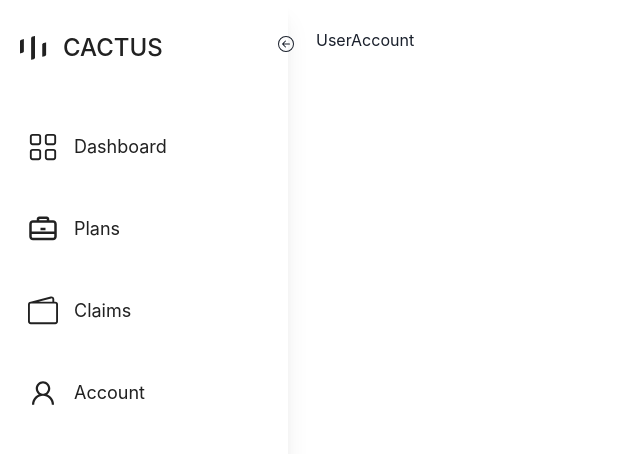
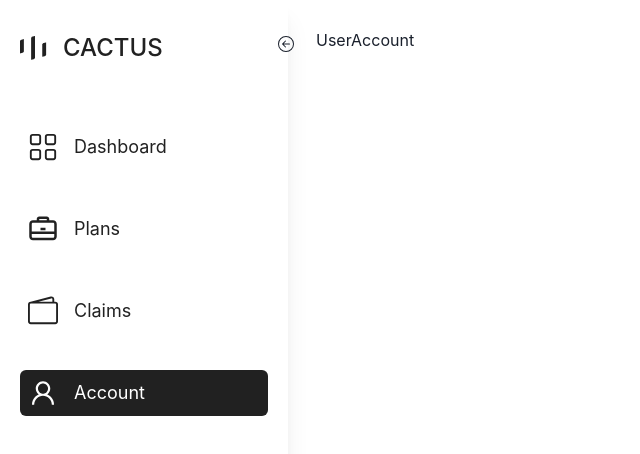
Before and after one commit to Tush-Up/Cactus-Frontend, a React (Create React App) app: page /dashboard/useraccount in a window 1280 px wide. Shown: the top 454 px of the page, without its empty margins (0-640 px from the left). Built offline with nearby package versions, Linux system fonts and the light colour scheme.

Commit message:
fix: sidebar to show background color when clicked

```diff
--- a/src/components/Sidebar.jsx
+++ b/src/components/Sidebar.jsx
@@ -4,10 +4,12 @@ import { BsArrowLeftCircle, BsGrid, BsWallet2 } from 'react-icons/bs';
 import { AiOutlineUser } from 'react-icons/ai';
 import { CgBriefcase } from "react-icons/cg";
 import { useNavigate } from 'react-router-dom';
+import { Link } from 'react-router-dom';
 
 
 export default function Sidebar ( { open, setOpen } )
 {
+
     const navigate = useNavigate()
     return (
         <div className={ `${ open ? 'w-72' : 'w-20' } duration-300 h-screen bg-light-white shadow-xl p-5  pt-8 relative` } >
@@ -25,29 +27,36 @@ export default function Sidebar ( { open, setOpen } )
                 </h1>
             </div>
             <ul className="pt-6">
-                <li onClick={ () => navigate( '/dashboard' ) } className={ `flex rounded-md p-2 cursor-pointer hover:bg-cactus-dark-brown hover:text-white text-cactus-dark-brown text-sm items-center gap-x-4 mt-9` }>
-                    {/* <Link to='/dashboard' /> */ }
+                <Link to='/dashboard'>
+                    <li className={ `flex rounded-md p-2 cursor-pointer hover:bg-cactus-dark-brown hover:text-white text-cactus-dark-brown text-sm items-center gap-x-4 mt-9 ${ window.location.pathname === "/dashboard" ? 'bgg' : ''}` }>
                         <BsGrid className={ `cursor-pointer duration-500` } size='30' />  <span className={ `${ !open && "hidden" } origin-left duration-200 text-lg` }>
                             Dashboard
                         </span>
                 </li>
-                <li onClick={ () => navigate( '/dashboard/claims' ) }
-                    className={ `flex rounded-md p-2 cursor-pointer hover:bg-cactus-dark-brown hover:text-white text-cactus-dark-brown text-sm items-center gap-x-4 mt-9` }>
-                    {/* <Link to='/dashboard' /> */ }
+                </Link>
+                <Link to='/dashboard/claims'>
+                    <li
+                        className={ `flex rounded-md p-2 cursor-pointer hover:bg-cactus-dark-brown hover:text-white text-cactus-dark-brown text-sm items-center gap-x-4 mt-9 ${ window.location.pathname === "/dashboard/claimss" ? 'bgg' : ''}` }>
                         <CgBriefcase className={ `cursor-pointer duration-500` } size='30' /> <span className={ `${ !open && "hidden" } origin-left duration-200 text-lg` }>
                             Plans
                         </span>
                     </li>
-                <li onClick={ () => navigate( '/dashboard/claims' ) } className={ `flex rounded-md p-2 cursor-pointer hover:bg-cactus-dark-brown hover:text-white text-cactus-dark-brown text-sm items-center gap-x-4 mt-9` }>
+                </Link>
+                <Link to='/dashboard/claims'>
+                    <li className={ `flex rounded-md p-2 cursor-pointer hover:bg-cactus-dark-brown hover:text-white text-cactus-dark-brown text-sm items-center gap-x-4 mt-9 ${ window.location.pathname === "/dashboard/claims" ? 'bgg' : ''}` }>
                     <BsWallet2 className={ `cursor-pointer duration-500` } size='30' /> <span className={ `${ !open && "hidden" } origin-left duration-200 text-lg` }>
                         Claims
                     </span>
                     </li>
-                <li onClick={ () => navigate( '/dashboard/useraccount' ) } className={ `flex rounded-md p-2 cursor-pointer hover:bg-cactus-dark-brown hover:text-white text-cactus-dark-brown text-sm items-center gap-x-4 mt-9` }>
+                </Link>
+                <Link to='/dashboard/useraccount'>
+                    <li className={ `flex rounded-md p-2 cursor-pointer hover:bg-cactus-dark-brown hover:text-white text-cactus-dark-brown text-sm items-center gap-x-4 mt-9 ${ window.location.pathname === "/dashboard/useraccount" ? 'bgg' : ''}` }>
                         <AiOutlineUser className={ `cursor-pointer duration-500` } size='30' /> <span className={ `${ !open && "hidden" } origin-left duration-200 text-lg` }>
                             Account
                         </span>
                     </li>
+                </Link>
+
             </ul>
         </div>
     )
--- a/src/index.css
+++ b/src/index.css
@@ -3,3 +3,8 @@
 @import "tailwindcss/components";
 
 @import "tailwindcss/utilities";
+
+.bgg{
+    background-color: #212121;
+    color:white;
+}
```
Lines whose indentation alone changed are shown as unchanged.
